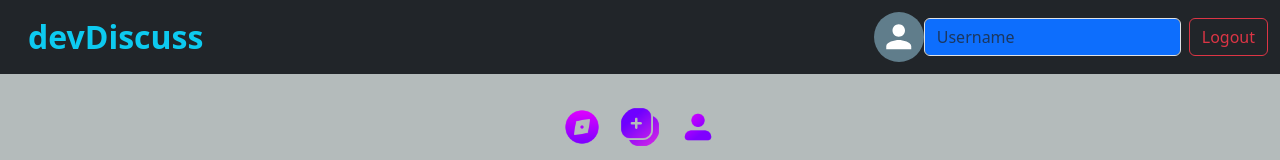
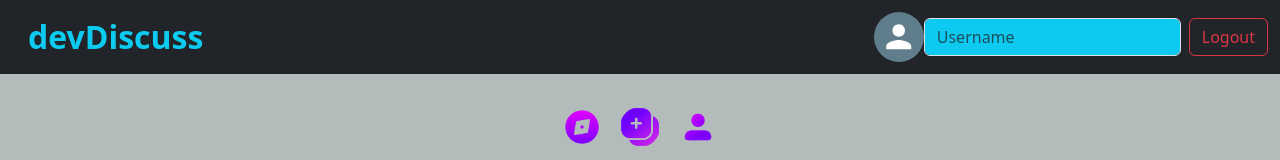
Before and after one commit to imbilgates/devDiscuss, a React (Vite) app in the folder client/: page / in a window 1280 px wide. Shown: the top 160 px of the page. Built offline with nearby package versions, Linux system fonts and the light colour scheme; no server answers; sample sign-in values are in the browser's storage.

Commit message:
Add color constants and update styles in DiscussionCard and Nav components for improved UI consistency

```diff
--- /dev/null
+++ b/client/src/assets/colors/colors.js
@@ -0,0 +1,6 @@
+export const COLORS = {
+    PRIMARY: "#0DCAF0",
+    SECONDARY: "#2ecc71",
+    BACKGROUND: "#f4f4f4",
+    TEXT: "#333333",
+  };
--- a/client/src/component/discussion/DiscussionCard.jsx
+++ b/client/src/component/discussion/DiscussionCard.jsx
@@ -12,6 +12,9 @@ import Comment from '../Comment/Comment';
 import { showToast } from '../../utils/toastUtils';
 import { runCode as apiRunCode } from '../../utils/Api';
 import { languageExtensions } from '../../utils/Language'
+
+import { COLORS } from '../../assets/colors/colors'
+
 
 
 const DiscussionCard = ({ discussion, handleVote, errorMessages, currentUserId }) => {
@@ -47,7 +50,10 @@ const DiscussionCard = ({ discussion, handleVote, errorMessages, currentUserId }
   };
 
   return (
-    <Card key={discussion._id} sx={styles.card}>
+    <Card key={discussion._id} sx={styles.card} style={{
+      boxShadow: `${discussion.comments?.length !== 0 && "0 3px 8px #14ff08"}`,
+      color: `${discussion.comments?.length !== 0 && "#14ff08"}`
+    }}>
       <CardContent>
         <Box sx={styles.header}>
           <Box sx={styles.avatarSection}>
@@ -70,7 +76,7 @@ const DiscussionCard = ({ discussion, handleVote, errorMessages, currentUserId }
                 <Typography variant="body2" color="textSecondary">No Tags</Typography>
               ) : (
                 discussion.tags.map((tag, index) => (
-                  <Chip key={index} label={`#${tag}`} color="primary" />
+                  <Chip key={index} label={`#${tag}`} style={{ color: COLORS.PRIMARY}} />
                 ))
               )}
             </Stack>
@@ -189,7 +195,8 @@ const styles = {
     margin: '16px 0',
     padding: '16px',
     borderRadius: 8,
-    boxShadow: '0 3px 8px rgba(0, 0, 0, 0.15)',
+    boxShadow: '0 3px 8px rgb(255, 8, 8)',
+    color: "red"
   },
   header: {
     display: 'flex',
@@ -264,7 +271,7 @@ const styles = {
     zIndex: 10,
   },
   runButton: {
-    backgroundColor: "#1976d2",
+    backgroundColor: COLORS.PRIMARY,
     color: "#fff",
     "&:hover": { backgroundColor: "#125ea3" },
   },
--- a/client/src/pages/Nav.jsx
+++ b/client/src/pages/Nav.jsx
@@ -1,6 +1,8 @@
 import { useAuth } from '../contex/AuthContex';
 import DynamicAvatar from '../utils/DynamicAvatar';
 import { Avatar, CircularProgress } from '@mui/material';
+
+import { COLORS } from '../assets/colors/colors'
 
 const Nav = () => {
   const { user, setIsAuth, isLoading } = useAuth();
@@ -22,7 +24,7 @@ const Nav = () => {
     <>
       <nav className="navbar navbar-light bg-dark">
         <div className="container-fluid">
-          <a className="navbar-brand ms-3 fs-2 fw-bold text-info" href="/">devDiscuss</a>
+          <a className="navbar-brand ms-3 fs-2 fw-bold" style={{ color: COLORS.PRIMARY}} href="/">devDiscuss</a>
 
           {/* Show input field and button only on large screens */}
           <div className="d-none d-sm-flex align-items-center">
@@ -32,7 +34,8 @@ const Nav = () => {
             <input
               type="text"
               value={user?.email}
-              className="form-control disabled-input bg-primary text-white"
+              style={{ backgroundColor: COLORS.PRIMARY }}
+              className="form-control disabled-input text-white"
               placeholder="Username"
               aria-label="Username"
               aria-describedby="basic-addon1"
```
